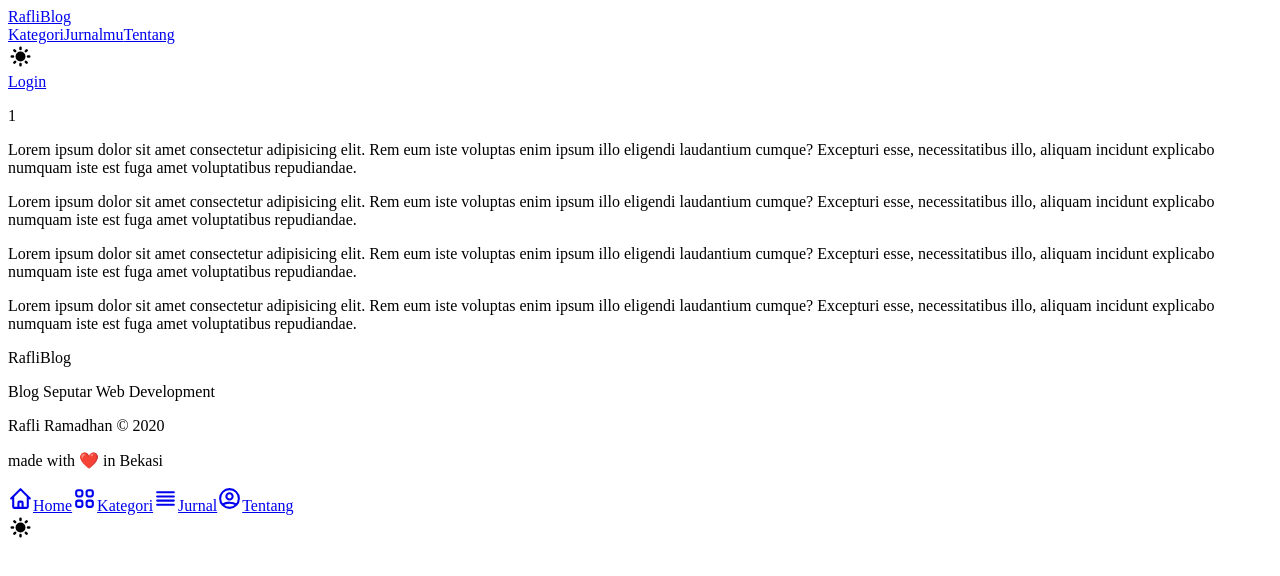
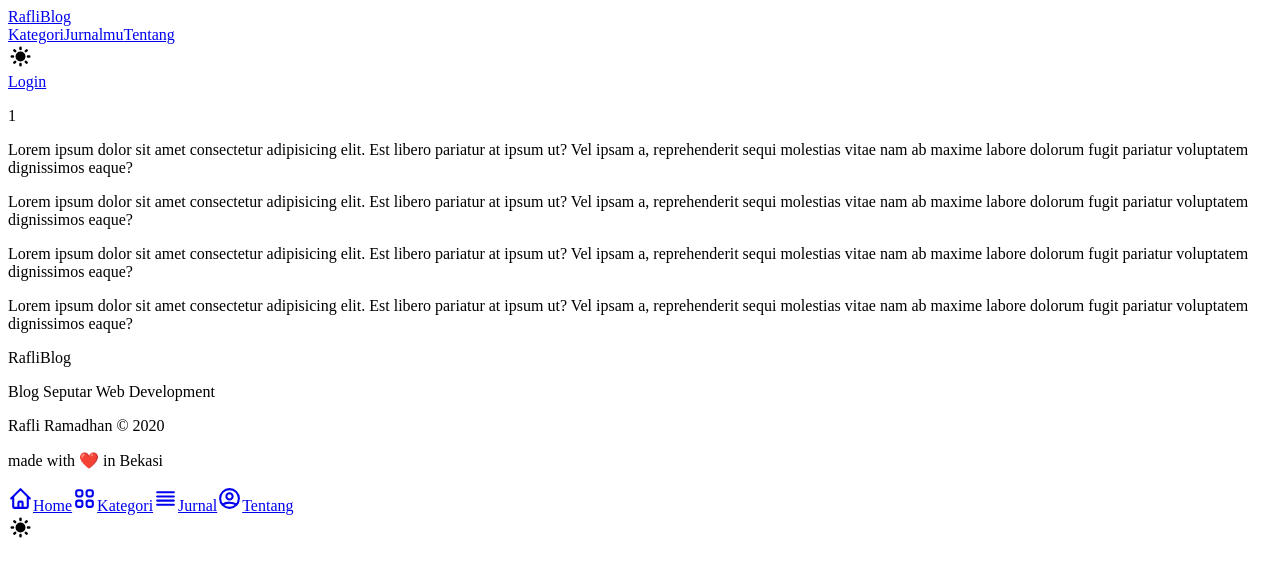
Before and after one commit to raflidev/blog-tailwind, a Vue app: page /jurnal/1/1 in a window 1280 px wide. Shown: the top 576 px of the page. Built offline with nearby package versions, Linux system fonts and the light colour scheme; grey boxes are pictures that could not be loaded.

Commit message:
add more artikel

```diff
--- a/public/data.json
+++ b/public/data.json
@@ -10,9 +10,9 @@
    ],
    "jurnal":
    [
-      {"id":0,"judul":"Apa itu wireframe dan cara membuatnya","kategori":"uiux","gambar":"https://cms-assets.tutsplus.com/uploads/users/30/posts/34224/image/figma-vs-xd-lg.png"},
-      {"id":1,"judul":"Membuat layout dengan html dan css","kategori":"frontend","gambar":"https://www.egeniq.nl/sites/default/files/2020-06/frontend_webdeveloper.jpg"},
-      {"id":2,"judul":"Membuat halaman login dengan vue","kategori":"frontend","gambar":"https://www.egeniq.nl/sites/default/files/2020-06/frontend_webdeveloper.jpg"}
+      {"id":0,"judul":"Apa itu wireframe dan cara membuatnya","kategori":"uiux","gambar":"https://cms-assets.tutsplus.com/uploads/users/30/posts/34224/image/figma-vs-xd-lg.png","artikel":"<p class='mb-3'>wireframe adalah teknik blueprint aplikasi sebelum didesain dan di coding, biasanya dibuat di kertas atau di software desain </p><p class='mb-3'>contoh wirerame</p><img src='https://qwords.com/blog/wp-content/uploads/2020/09/contoh-wireframe.png' class='mb-3 w-1/2'><p class='mb-3'>Membuat wireframe tidak terlepas dari proses riset yang dilakukan untuk menemukan formula terbaik. Dalam hal ini riset bisa berarti melihat apa yang dilakukan oleh kompetitor di industri terkait, bisa juga dengan riset tata cara sebelum masuk proses produksi. Setelah selesai melakukan riset, saatnya masuk ke tahap pembuatan, baik dengan menggunakan bantuan tools atau dilakukan secara manual. Pada software desain, coba tentukan grid yang ingin digunakan. Kemudian definisikan hierarki informasi dengan typography yang jelas dan mudah dibaca. Jika Anda membuat wireframe secara manual atau tanpa bantuan software, tips dari kami gunakanlah alat tulis berwarna atau spidol, bahkan kalau perlu sediakan stabilo untuk memberikan tanda khusus pada elemen tertentu.</p>"},
+      {"id":1,"judul":"Membuat layout dengan html dan css","kategori":"frontend","gambar":"https://www.egeniq.nl/sites/default/files/2020-06/frontend_webdeveloper.jpg","artikel":"<p class='mb-3'>Lorem ipsum dolor sit amet consectetur adipisicing elit. Est libero pariatur at ipsum ut? Vel ipsam a, reprehenderit sequi molestias vitae nam ab maxime labore dolorum fugit pariatur voluptatem dignissimos eaque?</p><p class='mb-3'>Lorem ipsum dolor sit amet consectetur adipisicing elit. Est libero pariatur at ipsum ut? Vel ipsam a, reprehenderit sequi molestias vitae nam ab maxime labore dolorum fugit pariatur voluptatem dignissimos eaque?</p><p class='mb-3'>Lorem ipsum dolor sit amet consectetur adipisicing elit. Est libero pariatur at ipsum ut? Vel ipsam a, reprehenderit sequi molestias vitae nam ab maxime labore dolorum fugit pariatur voluptatem dignissimos eaque?</p><p class='mb-3'>Lorem ipsum dolor sit amet consectetur adipisicing elit. Est libero pariatur at ipsum ut? Vel ipsam a, reprehenderit sequi molestias vitae nam ab maxime labore dolorum fugit pariatur voluptatem dignissimos eaque?</p>"},
+      {"id":2,"judul":"Membuat halaman login dengan vue","kategori":"frontend","gambar":"https://www.egeniq.nl/sites/default/files/2020-06/frontend_webdeveloper.jpg","artikel":"<p class='mb-3'>Lorem ipsum dolor sit amet consectetur adipisicing elit. Est libero pariatur at ipsum ut? Vel ipsam a, reprehenderit sequi molestias vitae nam ab maxime labore dolorum fugit pariatur voluptatem dignissimos eaque?</p><p class='mb-3'>Lorem ipsum dolor sit amet consectetur adipisicing elit. Est libero pariatur at ipsum ut? Vel ipsam a, reprehenderit sequi molestias vitae nam ab maxime labore dolorum fugit pariatur voluptatem dignissimos eaque?</p><p class='mb-3'>Lorem ipsum dolor sit amet consectetur adipisicing elit. Est libero pariatur at ipsum ut? Vel ipsam a, reprehenderit sequi molestias vitae nam ab maxime labore dolorum fugit pariatur voluptatem dignissimos eaque?</p><p class='mb-3'>Lorem ipsum dolor sit amet consectetur adipisicing elit. Est libero pariatur at ipsum ut? Vel ipsam a, reprehenderit sequi molestias vitae nam ab maxime labore dolorum fugit pariatur voluptatem dignissimos eaque?</p><p class='mb-3'>Lorem ipsum dolor sit amet consectetur adipisicing elit. Est libero pariatur at ipsum ut? Vel ipsam a, reprehenderit sequi molestias vitae nam ab maxime labore dolorum fugit pariatur voluptatem dignissimos eaque?</p>"}
 
    ]
 }
--- a/src/views/BlogJurnal.vue
+++ b/src/views/BlogJurnal.vue
@@ -12,9 +12,7 @@
 
     <div class="flex justify-center dark:bg-gray-800">
       <div class="w-3/4 text-lg dark:text-white py-6">
-        <p class="mb-3 text-justify" v-for="item in 4" :key="item.index">
-          Lorem ipsum dolor sit amet consectetur adipisicing elit. Rem eum iste voluptas enim ipsum illo eligendi laudantium cumque? Excepturi esse, necessitatibus illo, aliquam incidunt explicabo numquam iste est fuga amet voluptatibus repudiandae.
-        </p>
+          <div class="mb-3" v-html="jurnal.artikel"></div>
       </div>
     </div>
   </section>
--- a/src/views/Jurnal.vue
+++ b/src/views/Jurnal.vue
@@ -18,7 +18,7 @@
           <div class="grid grid-cols-1 lg:grid-cols-3 gap-3 lg:gap-10 py-10 dark:text-white" v-if="jurnalSelected.length > 0">
             <div class="min-h-60 lg:w-96 w-full bg-blue-100 dark:bg-gray-800 p-3 rounded relative" v-for="jurnal in jurnalSelected" :key="jurnal.index">
               <div class="absolute top-4 left-3 z-10">
-                <router-link :to="'/kategori/'+jurnal.kategori" class="bg-green-300 uppercase dark:bg-green-800 px-3 py-2 mr-3 rounded font-bold opacity-75 hover:opacity-100">{{jurnal.kategori}}</router-link>
+                <div class="bg-green-300 uppercase dark:bg-green-800 px-3 py-2 mr-3 rounded font-bold">{{jurnal.kategori}}</div>
               </div>
               <router-link :to="'/jurnal/'+jurnal.id+'/'+jurnal.judul">
                 <img :src="jurnal.gambar" alt="" class="object-contain rounded hover:opacity-60">
```
